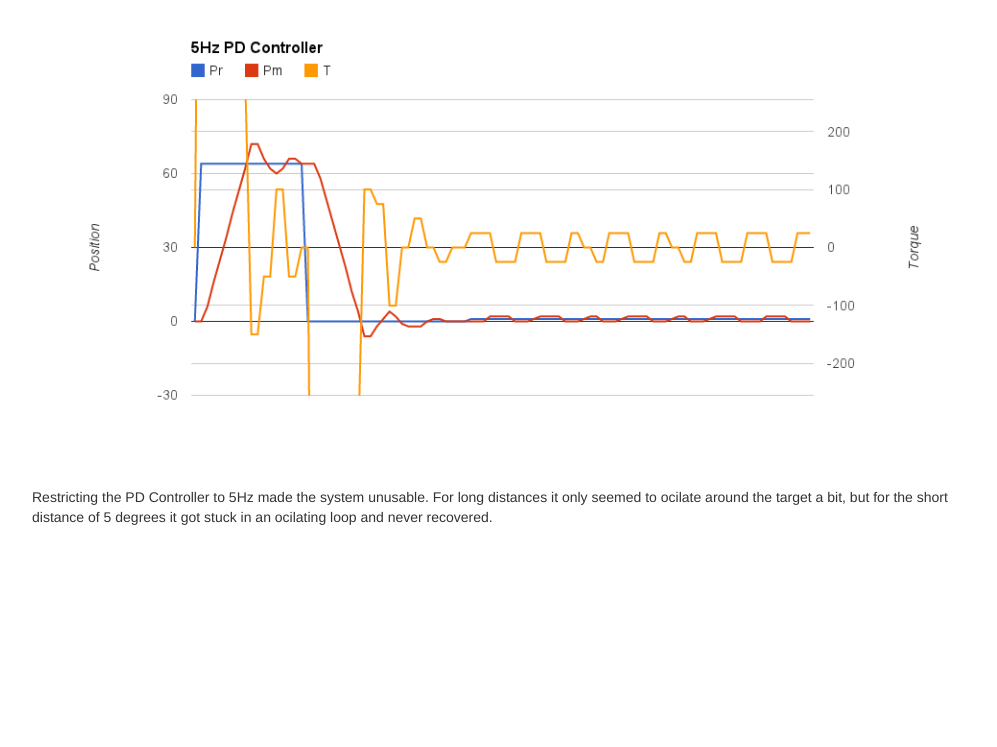
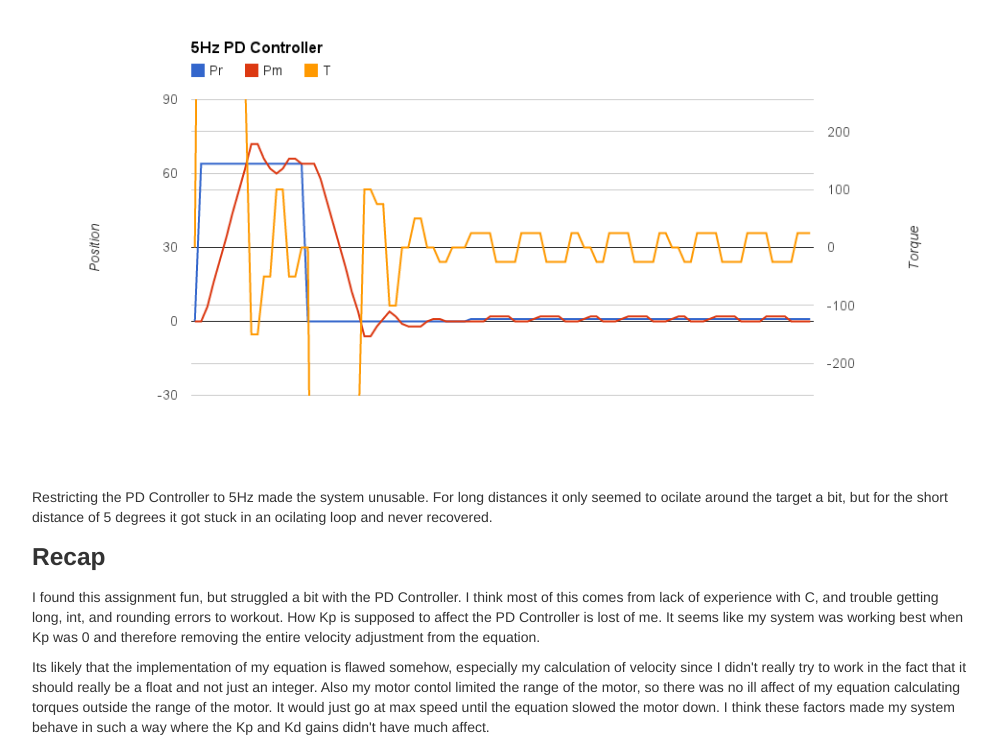
Before and after one commit to raytiley/embedded-lab-2, a plain HTML site: page index.html in a window 1280 px wide. Shown: the part 1785-2532 px from the top of the page, without its empty margins (138-1135 px from the left). Before the commit the page ends 2322 px from the top, so only its background shows below. Drawn offline with nearby package versions, Linux system fonts and the light colour scheme.

Commit message:
added short recap

```diff
--- a/index.html
+++ b/index.html
@@ -90,6 +90,14 @@
         Restricting the PD Controller to 5Hz made the system unusable. For long distances it only seemed to ocilate around the target a bit, but for the short distance of 5 degrees it got stuck in an ocilating loop and never recovered.
       </p>
 
+      <h3>Recap</h3>
+      <p>
+        I found this assignment fun, but struggled a bit with the PD Controller. I think most of this comes from lack of experience with C, and trouble getting long, int, and rounding errors to workout. How Kp is supposed to affect the PD Controller is lost of me. It seems like my system was working best when Kp was 0 and therefore removing the entire velocity adjustment from the equation.
+      </p>
+      <p>
+        Its likely that the implementation of my equation is flawed somehow, especially my calculation of velocity since I didn't really try to work in the fact that it should really be a float and not just an integer. Also my motor contol limited the range of the motor, so there was no ill affect of my equation calculating torques outside the range of the motor. It would just go at max speed until the equation slowed the motor down. I think these factors made my system behave in such a way where the Kp and Kd gains didn't have much affect.
+      </p>
+
     </div>
     <script src="http://code.jquery.com/jquery.js"></script>
     <script src="js/bootstrap.min.js"></script>
```
